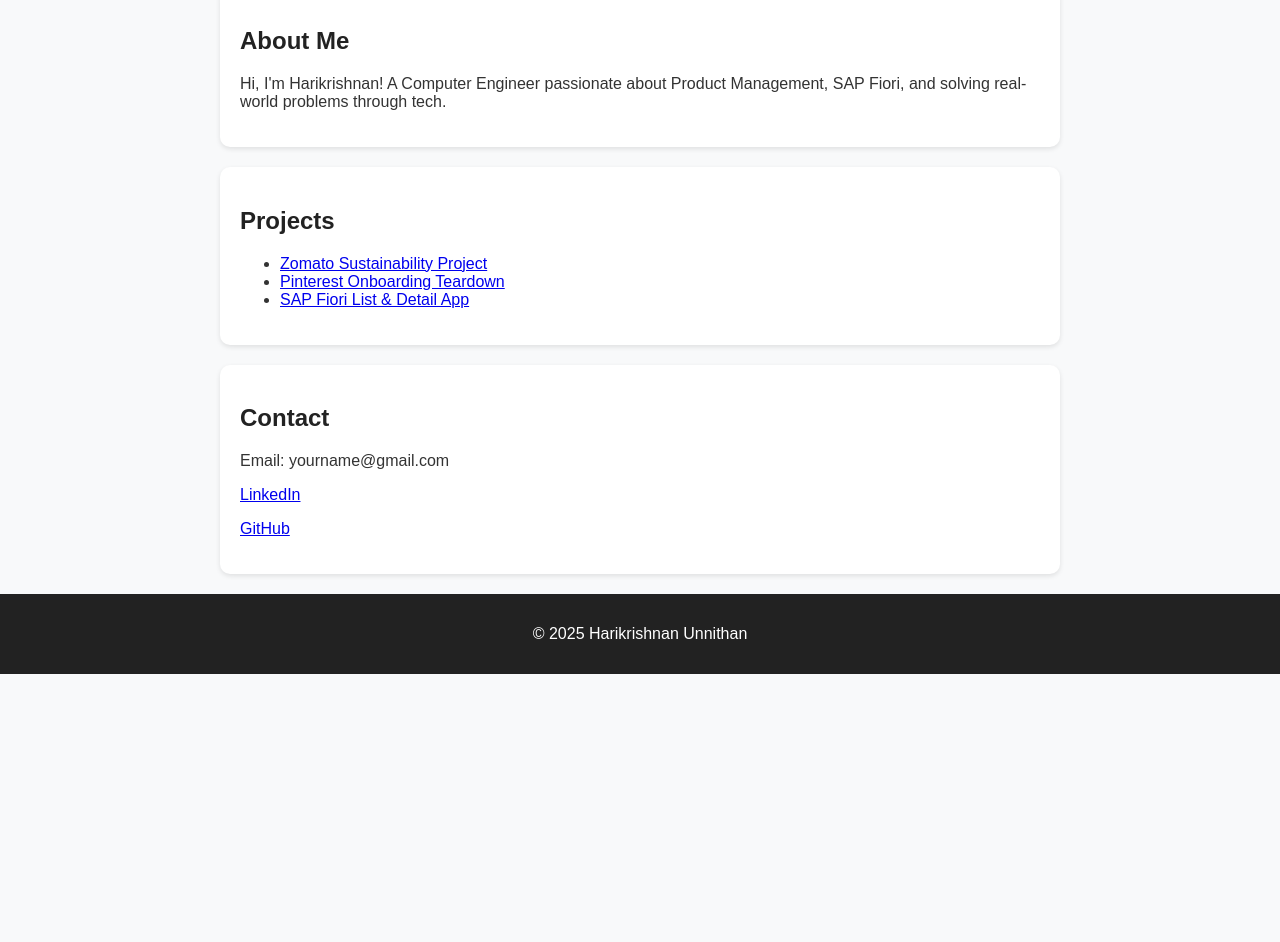
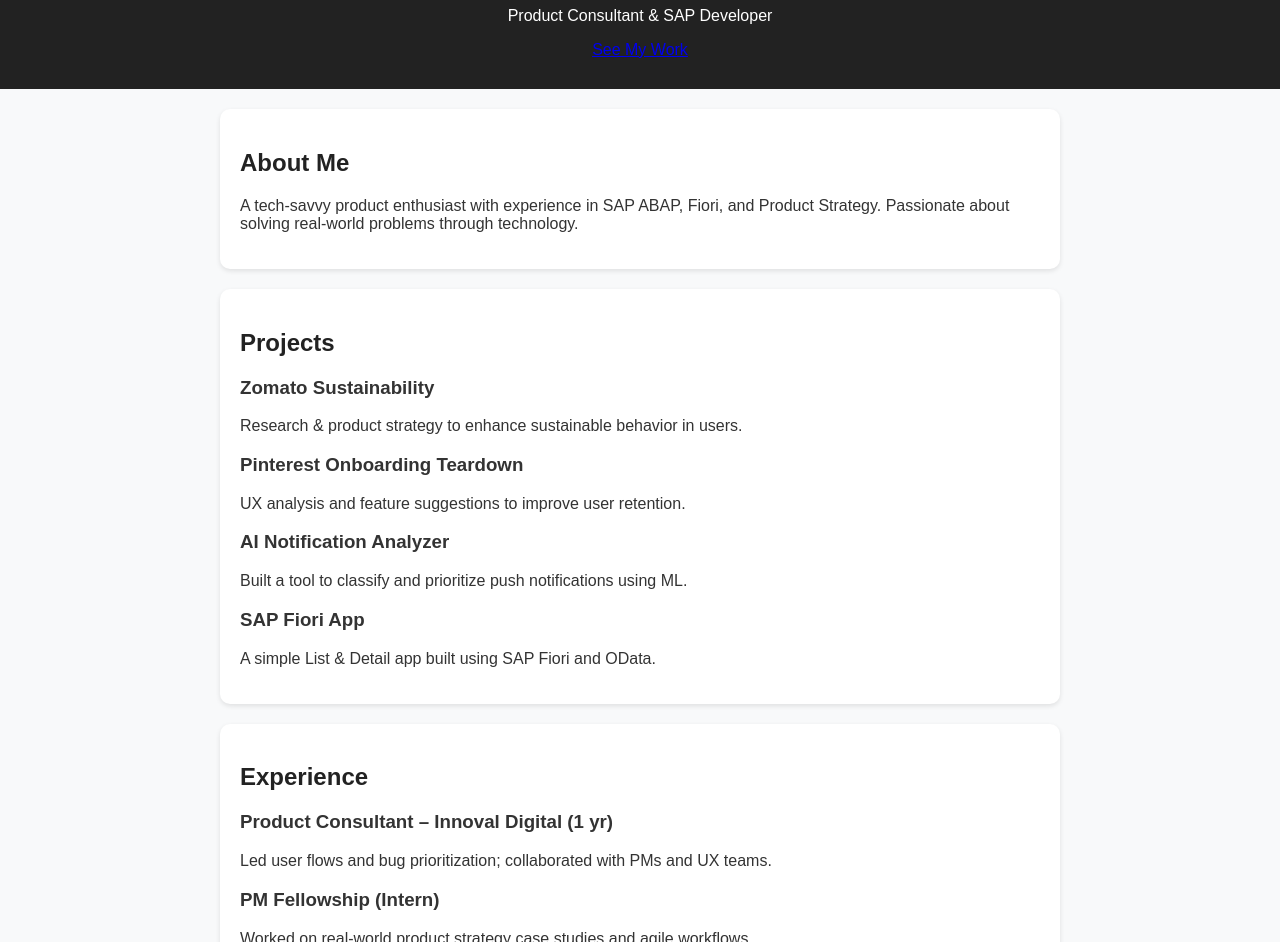
Before and after one commit to harikrishnan-saj/harikrishnan-portfolio, a plain HTML site: page index.html in a window 1280 px wide. Shown: the part 207-1149 px from the top of the page. Before the commit the page ends 881 px from the top, so only its background shows below. Drawn offline with Linux system fonts and the light colour scheme.

Commit message:
Update index.html

```diff
--- a/index.html
+++ b/index.html
@@ -1,40 +1,80 @@
 <!DOCTYPE html>
 <html lang="en">
 <head>
-    <meta charset="UTF-8">
-    <meta name="viewport" content="width=device-width, initial-scale=1.0">
-    <title>Harikrishnan Unnithan | Portfolio</title>
-    <link rel="stylesheet" href="style.css">
+  <meta charset="UTF-8" />
+  <meta name="viewport" content="width=device-width, initial-scale=1.0" />
+  <title>Your Name | Product Consultant & Developer</title>
+  <link rel="stylesheet" href="style.css" />
 </head>
 <body>
-    <header>
-        <h1>Harikrishnan Unnithan</h1>
-        <p>Product Enthusiast | SAP Developer | Problem Solver</p>
+  <nav>
+    <ul>
+      <li><a href="#about">ABOUT</a></li>
+      <li><a href="#projects">PROJECTS</a></li>
+      <li><a href="#experience">EXPERIENCE</a></li>
+      <li><a href="#contact">CONTACT</a></li>
+    </ul>
+  </nav>
+
+  <header class="hero">
+    <h1>Hi, I’m Your Name</h1>
+    <p>Product Consultant & SAP Developer</p>
+    <a href="#projects" class="btn">See My Work</a>
   </header>
 
-    <section id="about">
+  <section id="about" class="section light">
     <h2>About Me</h2>
-        <p>Hi, I'm Harikrishnan! A Computer Engineer passionate about Product Management, SAP Fiori, and solving real-world problems through tech.</p>
+    <p>
+      A tech-savvy product enthusiast with experience in SAP ABAP, Fiori, and Product Strategy. Passionate about solving real-world problems through technology.
+    </p>
   </section>
 
-    <section id="projects">
+  <section id="projects" class="section dark">
     <h2>Projects</h2>
-        <ul>
-            <li><a href="#">Zomato Sustainability Project</a></li>
-            <li><a href="#">Pinterest Onboarding Teardown</a></li>
-            <li><a href="#">SAP Fiori List & Detail App</a></li>
-        </ul>
+    <div class="cards">
+      <!-- Repeat this block for each project -->
+      <div class="card">
+        <h3>Zomato Sustainability</h3>
+        <p>Research & product strategy to enhance sustainable behavior in users.</p>
+      </div>
+      <div class="card">
+        <h3>Pinterest Onboarding Teardown</h3>
+        <p>UX analysis and feature suggestions to improve user retention.</p>
+      </div>
+      <div class="card">
+        <h3>AI Notification Analyzer</h3>
+        <p>Built a tool to classify and prioritize push notifications using ML.</p>
+      </div>
+      <div class="card">
+        <h3>SAP Fiori App</h3>
+        <p>A simple List & Detail app built using SAP Fiori and OData.</p>
+      </div>
+    </div>
   </section>
 
-    <section id="contact">
+  <section id="experience" class="section light">
+    <h2>Experience</h2>
+    <div class="experience-item">
+      <h3>Product Consultant – Innoval Digital (1 yr)</h3>
+      <p>Led user flows and bug prioritization; collaborated with PMs and UX teams.</p>
+    </div>
+    <div class="experience-item">
+      <h3>PM Fellowship (Intern)</h3>
+      <p>Worked on real-world product strategy case studies and agile workflows.</p>
+    </div>
+  </section>
+
+  <section id="contact" class="section dark">
     <h2>Contact</h2>
-        <p>Email: yourname@gmail.com</p>
-        <p><a href="https://www.linkedin.com/in/yourlinkedin">LinkedIn</a></p>
-        <p><a href="https://github.com/yourgithub">GitHub</a></p>
+    <p>
+      <a href="https://linkedin.com/in/yourprofile">LinkedIn</a> •
+      <a href="https://github.com/yourusername">GitHub</a> •
+      <a href="mailto:youremail@example.com">Email Me</a>
+    </p>
   </section>
 
   <footer>
-        <p>© 2025 Harikrishnan Unnithan</p>
+    © 2025 Your Name.
   </footer>
 </body>
 </html>
```
Lines whose indentation alone changed are shown as unchanged.
